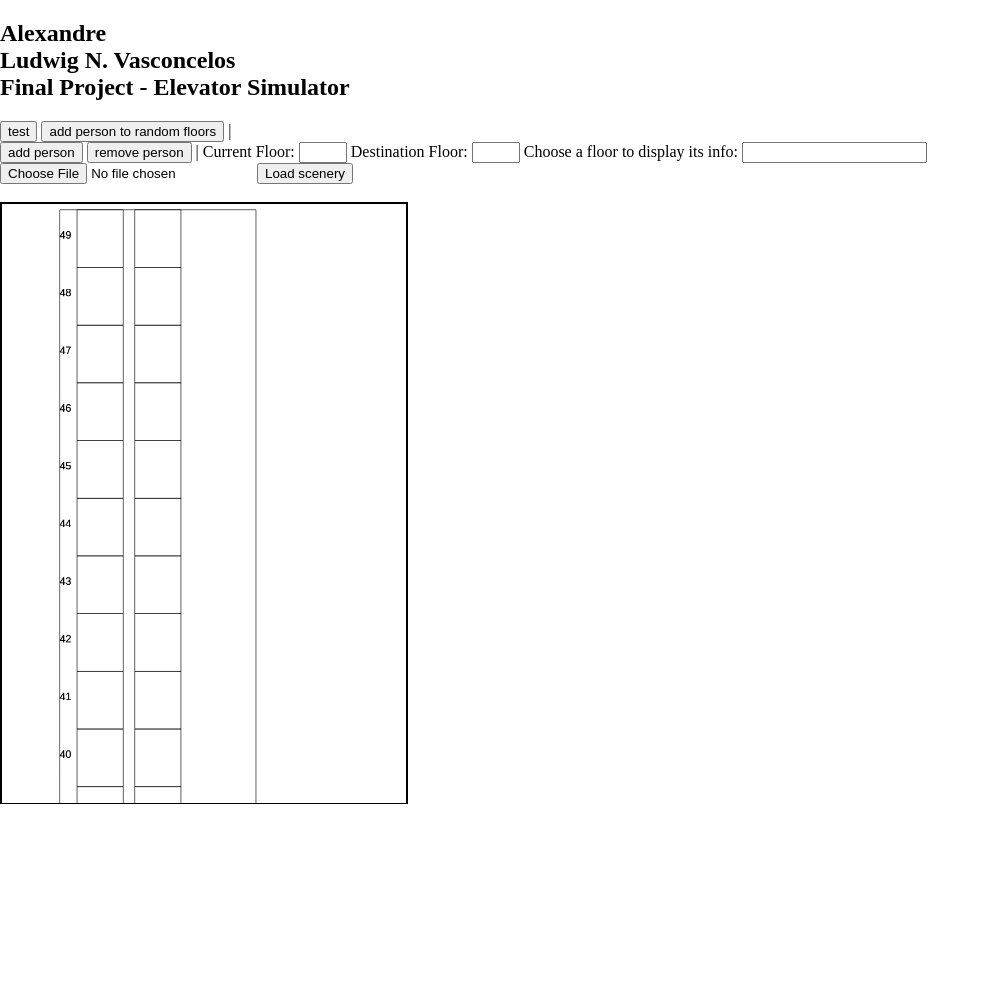
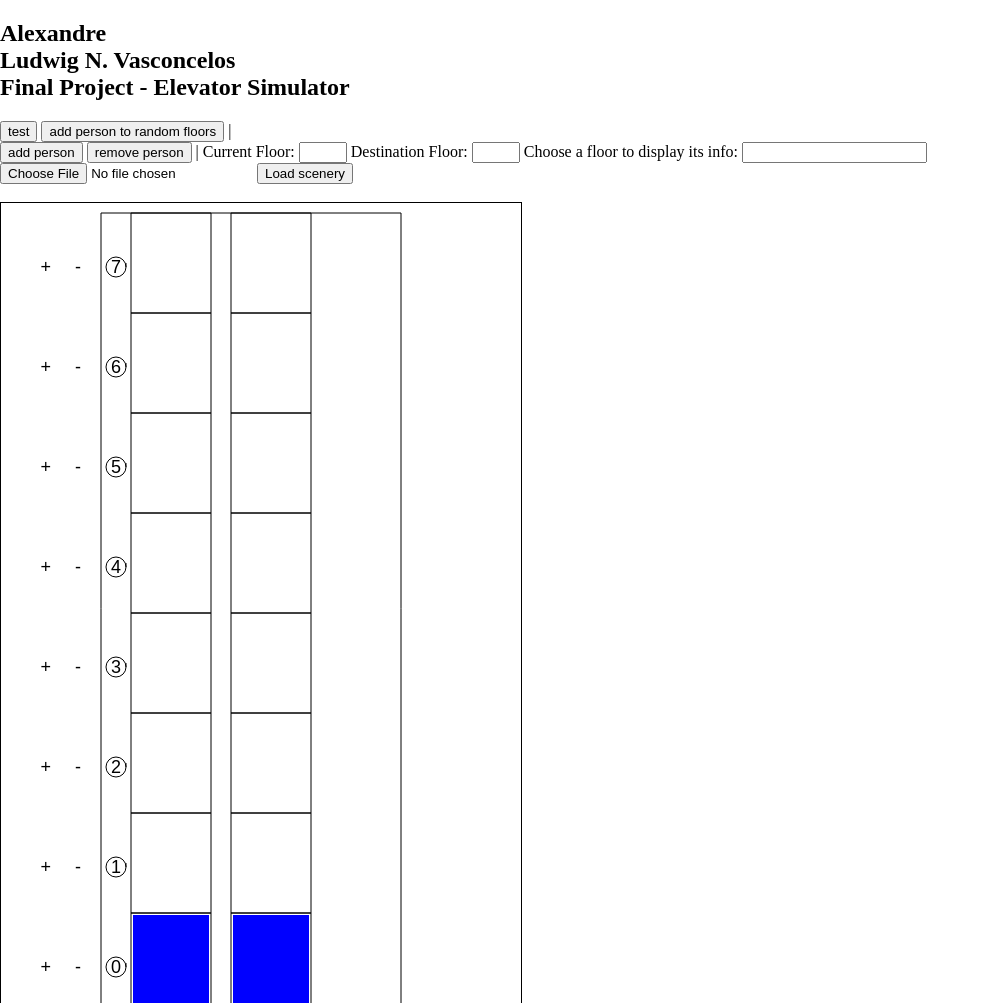
Before and after one commit to xad2/ElevatorProject, a plain HTML site: page UpDown.html in a window 1280 px wide. Shown: the top 1003 px of the page, without its empty margins (0-990 px from the left). Before the commit the page ends 820 px from the top, so only its background shows below. Drawn offline with Linux system fonts and the light colour scheme.

Commit message:
Added click events. Adjusting canvas height and width accordingly.

```diff
--- a/UpDown.html
+++ b/UpDown.html
@@ -50,7 +50,7 @@
 
 	<main>
 		<div id="div-canvas">
-			<canvas id="canvas" width="700" height="2600"></canvas>
+			<canvas id="canvas" width="320" height="700"></canvas>
 			<br>
 		</div>
 
--- a/script/building.js
+++ b/script/building.js
@@ -9,10 +9,17 @@
 const timer = 800;
 const canvas = document.getElementById("canvas");
 const ctx = canvas.getContext("2d");
-var coord = function (x, y) {
+var coord = function(x, y) {
     return {
         x: x,
         y: y
+    };
+};
+
+let size = function(width, height) {
+    return {
+        width: width,
+        height: height
     };
 };
 
@@ -28,28 +35,28 @@ function building(amountOfFloors, amountOfElevators, elevatorCapacity) {
 
 
     let buildingTop = 10;
-	let buildingBottom = canvas.height - 20;
-	let floorSize = (buildingBottom) / this.floors.length;
+    let buildingBottom = function() {
+        return canvas.height - 30;
+    };
+    let floorSize = (buildingBottom()) / this.floors.length;
 
     this.elevators = [];
     for (let i = 0; i < amountOfElevators; i++)
-		this.elevators.push(new Elevator(elevatorCapacity, i, floorSize - 4, coord((120 + (80 * i) + 1), buildingBottom - floorSize + 12)));
+    this.elevators.push(new Elevator(elevatorCapacity, i, floorSize - 4, coord((120 + (80 * i) + 1), buildingBottom() - floorSize + 12)));
 
 
 
-	this.callElevator = function (floor, destinationFloor) {
+    this.callElevator = function(floor, destinationFloor) {
 
 
         //closerElevator Sort
 
         var sameDiretion = [];
         for (let i = 0; i < this.elevators.length; i++) {
-			if (this.elevators[i].sameDirection(floor.number, destinationFloor))
-				sameDiretion.push(this.elevators[i]);
+            if (this.elevators[i].sameDirection(floor.number, destinationFloor)) sameDiretion.push(this.elevators[i]);
         }
         var index = 0;
-		if (sameDiretion.length > 0)
-			index = sameDiretion[0].number;
+        if (sameDiretion.length > 0) index = sameDiretion[0].number;
 
 
         this.elevators[index].addCalled(floor);
@@ -59,33 +66,91 @@ function building(amountOfFloors, amountOfElevators, elevatorCapacity) {
         }
     };
 
-	this.drawBuilding = function () {
-		let size = this.elevators.length;
-
+    this.drawBuilding = function() {
+        let elevatorsAmount = this.elevators.length;
+        let initialSpace = 100;
         //		ctx.scale(0.5, 0.5);
         ctx.drawImage(BuildImage, 400, 20, 100, 100);
-		ctx.font = "18px Arial";
+        //ctx.font = "18px Arial";
         ctx.beginPath();
-		ctx.save();
-		ctx.textAlign = "end";
+        //ctx.save();
+        //ctx.textAlign = "end";
         ctx.clearRect(0, 0, canvas.width, canvas.height);
-		ctx.rect(100, buildingTop, 300 + (size * 20), (100 * this.floors.length));
+        ctx.rect(initialSpace, buildingTop, 200 + (elevatorsAmount - 1) * 100, (100 * this.floors.length));
 
         for (let i = 0; i < this.elevators.length; i++) {
             for (let j = 0; j < this.floors.length; j++) {
                 ctx.rect(130 + (100 * i), buildingTop + (j * 100), 80, 100);
-				ctx.fillText(this.floors.length - j - 1, 120, buildingTop + 50 + (100 * j));
+                //ctx.fillText(this.floors.length - j - 1, 120, buildingTop + 50 + (100 * j));
             }
         }
+
+        this.drawFloorButtons();
         ctx.stroke();
-		ctx.restore();
+        //ctx.restore();
         for (let i = 0; i < amountOfElevators; i++)
         Building.elevators[i].draw();
     };
 
+    this.drawFloorButtons = function() {
+
+        ctx.font = "18px Arial";
+        ctx.textAlign = "end";
+        let x = 120;
+        let y = buildingBottom();
+        for (let i = 0; i < this.floors.length; i++) {
+            this.floors[i].buttonCoordinate = coord(x, y);
+            this.floors[i].size = size(30, 30);
+            this.floors[i].drawButton();
+            this.drawAddRemovePersonButton(x, y);
+            y -= 100;
+        }
+
+
+    };
+
+    this.drawAddRemovePersonButton = function(x, y) {
+
+        ctx.fillText("+", x - 70, y);
+        ctx.fillText("-", x - 40, y);
+
+    };
+
+
 
 }
 
+
+function addEventListeners() {
+
+    canvas.addEventListener("click", function(event) {
+
+        let floors = Building.floors;
+        for (let i = 0; i < floors.length; i++) {
+            if (floors[i].isWithinFloorButton(event.offsetX, event.offsetY)) {
+                event.preventDefault();
+                event.stopPropagation();
+                floors[i].displayInfoOutside();
+                break;
+            } else if (floors[i].isWithinAddPersonButton(event.offsetX, event.offsetY)) {
+                event.preventDefault();
+                event.stopPropagation();
+                addPerson(i, randomValue(floors.length - 1));
+                break;
+            } else if (floors[i].isWithinRemovePersonButton(event.offsetX, event.offsetY)) {
+                event.preventDefault();
+                event.stopPropagation();
+                floors[i].removePerson();
+                break;
+
+            }
+        }
+
+    },
+    false);
+
+
+}
 
 
 function addPerson(currentFloor, destinationFloor) {
@@ -106,7 +171,7 @@ function addPerson(currentFloor, destinationFloor) {
             let newPerson = new person(nameCommentary, currentFloor, destinationFloor);
             newPerson.stats = new Statistics(currentFloor);
             Building.floors[currentFloor].addPerson(newPerson);
-			Building.callElevator(floors[currentFloor], destinationFloor);
+            Building.callElevator(Building.floors[currentFloor], destinationFloor);
         }
     }
 }
@@ -139,6 +204,8 @@ function removePerson() {
     }
 }
 
+
+
 function addRandomPerson() {
     let currentFloor = 0;
     let destinationFloor = 0;
@@ -150,9 +217,12 @@ function addRandomPerson() {
 }
 
 function setup() {
-	Building = new building(50, 2, 10);
+    Building = new building(8, 2, 10);
+    setCanvasMeasurements(Building.floors.length, Building.elevators.length);
     Building.drawBuilding();
+    addEventListeners();
     populateInfoArray();
+
 }
 
 function displayFloorInfo() {
@@ -163,6 +233,13 @@ function displayFloorInfo() {
 
 }
 
+function setCanvasMeasurements(floorsAmount, elevatorsAmount) {
+
+    canvas.height = floorsAmount * 100;
+    canvas.width += 100 * elevatorsAmount; //width for 1 elev: 100
+}
+
+
 
 function test() {
 
--- a/script/floors.js
+++ b/script/floors.js
@@ -1,15 +1,15 @@
 /*jshint esversion: 6 */
 /*globals drawPersonInTheFloor */
-var floors = [];
 
-for (let i = 0; i < 10; i++)
-floors.push(new floor(i));
 
 
 function floor(number) {
     this.number = number;
     this.people = [];
     this.called = false;
+    this.buttonCoordinate = undefined;
+    this.size = undefined;
+
     this.addPerson = function(person) {
         this.people.push(person);
         drawPersonInTheFloor(this);
@@ -21,13 +21,52 @@ function floor(number) {
         //drawPerson(this.number, this.people.length);
     };
 
+    this.isWithinFloorButton = function(x, y) {
+
+        let butX = this.buttonCoordinate.x - this.size.width;
+
+        return (x >= butX && x <= butX + this.size.width) && (y >= this.buttonCoordinate.y - this.size.height && y <= this.buttonCoordinate.y + this.size.height);
+    };
+    this.isWithinAddPersonButton = function(x, y) {
+
+        let butX = this.buttonCoordinate.x - this.size.width - 50;
+
+        return (x >= butX && x <= butX + this.size.width) && (y >= this.buttonCoordinate.y - this.size.height && y <= this.buttonCoordinate.y + this.size.height);
+    };
+    this.isWithinRemovePersonButton = function(x, y) {
+
+        let butX = this.buttonCoordinate.x - this.size.width - 30;
+
+        return (x >= butX && x <= butX + this.size.width) && (y >= this.buttonCoordinate.y - this.size.height && y <= this.buttonCoordinate.y + this.size.height);
+    };
+
+
+    this.drawButton = function() {
+        let x = this.buttonCoordinate.x;
+        let y = this.buttonCoordinate.y;
+        let canvas = document.getElementById("canvas");
+        let ctx = canvas.getContext('2d');
+
+        //canvas.addEventListener("mouseover", this.mouseOver, false);
+
+
+        ctx.fillText(number, x, y);
+        ctx.moveTo(x + 5, y - 10);
+        ctx.arc(x - 5, y - 6, 10, 0, Math.PI * 2);
+
+    };
+
+    this.removePerson = function(){
+        this.people.splice(this.people.length-1,1);
+    };
+
     this.displayInfo = function() {
         let output = "";
 
         if (this.people.length === 0) {
             return "<p>There's no one on this floor!</p>";
         }
-        output += "<p> <b>Displaying information of people at floor number " + this.number +" </b></p>";
+        output += "<p> <b>Displaying information of people at floor number " + this.number + " </b></p>";
         output += "||||||||||||||||||||||||||||||||" + "<br>";
         for (let i = 0; i < this.people.length; i++) {
             output += "<div>" + this.people[i].displayInfo() + "</div>";
@@ -35,5 +74,14 @@ function floor(number) {
 
         return output;
     };
+
+    this.displayInfoOutside = function(){
+
+        let output = document.getElementById("div-info");
+
+        output.innerHTML = this.displayInfo();
+
+    };
+
     return this;
 }
--- a/script/person.js
+++ b/script/person.js
@@ -8,6 +8,10 @@ function person(info, currentFloor, destinationFloor) {
 	this.destinationFloor = destinationFloor;
 	this.waiting = true;
 	this.stats = undefined;
+
+	this.coord = undefined;
+	this.size = undefined;
+
 	this.direction = function () {
 		if (this.currentFloor > this.destinationFloor) {
 			return direction.DOWN;
@@ -33,6 +37,14 @@ function person(info, currentFloor, destinationFloor) {
 		return output;
 	};
 
+    this.draw = function(){
+        let ctx = document.getElementById("canvas").getContext("2d");
+
+        ctx.moveTo(this.coord.x-5, this.coord.y-5);
+        ctx.arc(this.coord.x,this.coord.y, this.size.width/2, 0, Math.PI );
+
+    };
+
 
 }
 
@@ -44,6 +56,7 @@ function drawPersonInTheFloor2(floorNumber, amountOfPeople) {
 
 
 function drawPersonInTheFloor(floor) {
+    let ctx = document.getElementById('canvas').getContext('2d');
 	ctx.clearRect(320, 20 + (100 * (Building.floors.length - 1 - floor.number)), 118, 40);
 	for (let i = 0; i < floor.people.length; i++)
 		ctx.fillText(floor.people[i].destinationFloor, 320 + (i * 10), 55 + (100 * (Building.floors.length - 1 - floor.number)));
--- a/style/style.css
+++ b/style/style.css
@@ -1,8 +1,6 @@
 canvas {
 	border: 1px solid #000000;
 	background-image: url("../images/Landscape.jpg");
-	background-size: 100%;
-	height: 250%;
 	overflow: auto;
 }
 #div-info {
@@ -31,10 +29,9 @@ canvas {
 }
 #div-canvas {
 	width: auto;
-	height: 600px;
-	border: 1px solid #000;
+	height: auto;
 	float: left;
-	overflow: auto;
+
 }
 html,
 body {
```
Lines whose indentation alone changed are shown as unchanged.
